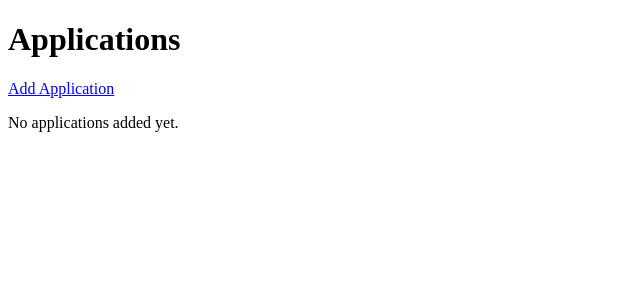
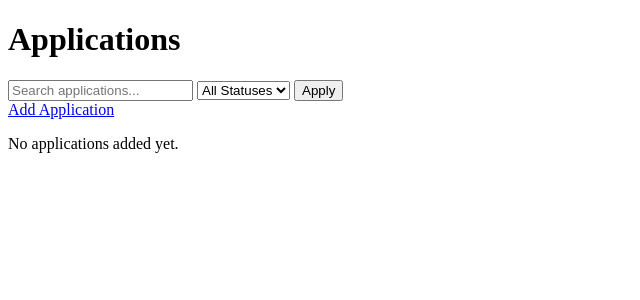
Before and after one commit to HReid17/jobtrackr, a Flask app: page /applications in a window 1280 px wide. Shown: the part 26-326 px from the top of the page, without its empty margins (0-640 px from the left). Run offline with Flask 3, Linux system fonts and the light colour scheme; data that the repository does not hold is empty.

Commit message:
Implement application search and status filtering

```diff
--- a/app.py
+++ b/app.py
@@ -20,7 +20,20 @@ def dashboard():
 # Applications
 @app.route("/applications")
 def applications():
-    applications = Application.query.order_by(Application.applied_date.desc()).all()
+
+    search = request.args.get("search")
+    status = request.args.get("status")
+
+    query = Application.query
+
+    if search:
+        query = query.filter(Application.company.contains(search))
+
+    if status:
+        query = query.filter(Application.status == status)
+
+    applications = query.all()
+
     return render_template("applications/applications.html", applications=applications)
 
 
@@ -85,8 +98,7 @@ def edit_application(id):
         application.status = request.form.get("status")
 
         application.applied_date = datetime.strptime(
-            request.form.get("applied_date"),
-            "%Y-%m-%d"
+            request.form.get("applied_date"), "%Y-%m-%d"
         ).date()
 
         application.location = request.form.get("location")
@@ -96,9 +108,8 @@ def edit_application(id):
 
         if interview_date:
             application.interview_date = datetime.strptime(
-            interview_date,
-            "%Y-%m-%d"
-        ).date()
+                interview_date, "%Y-%m-%d"
+            ).date()
         else:
             application.interview_date = None
 
--- a/templates/applications/applications.html
+++ b/templates/applications/applications.html
@@ -7,6 +7,40 @@ Applications | JobTrackr
 {% block content %}
 
 <h1>Applications</h1>
+
+<form method="GET">
+
+    <input type="text" name="search" value="{{ request.args.get('search', '') }}" placeholder="Search applications...">
+
+    <select name="status">
+
+        <option value="" {% if not request.args.get('status') %}selected{% endif %}>
+            All Statuses
+        </option>
+
+        <option value="Applied" {% if request.args.get('status')=='Applied' %}selected{% endif %}>
+            Applied
+        </option>
+
+        <option value="Interview" {% if request.args.get('status')=='Interview' %}selected{% endif %}>
+            Interview
+        </option>
+
+        <option value="Offer" {% if request.args.get('status')=='Offer' %}selected{% endif %}>
+            Offer
+        </option>
+
+        <option value="Rejected" {% if request.args.get('status')=='Rejected' %}selected{% endif %}>
+            Rejected
+        </option>
+
+    </select>
+
+    <button type="submit">
+        Apply
+    </button>
+
+</form>
 
 <a href="{{ url_for('add_application') }}">Add Application</a>
 
```
